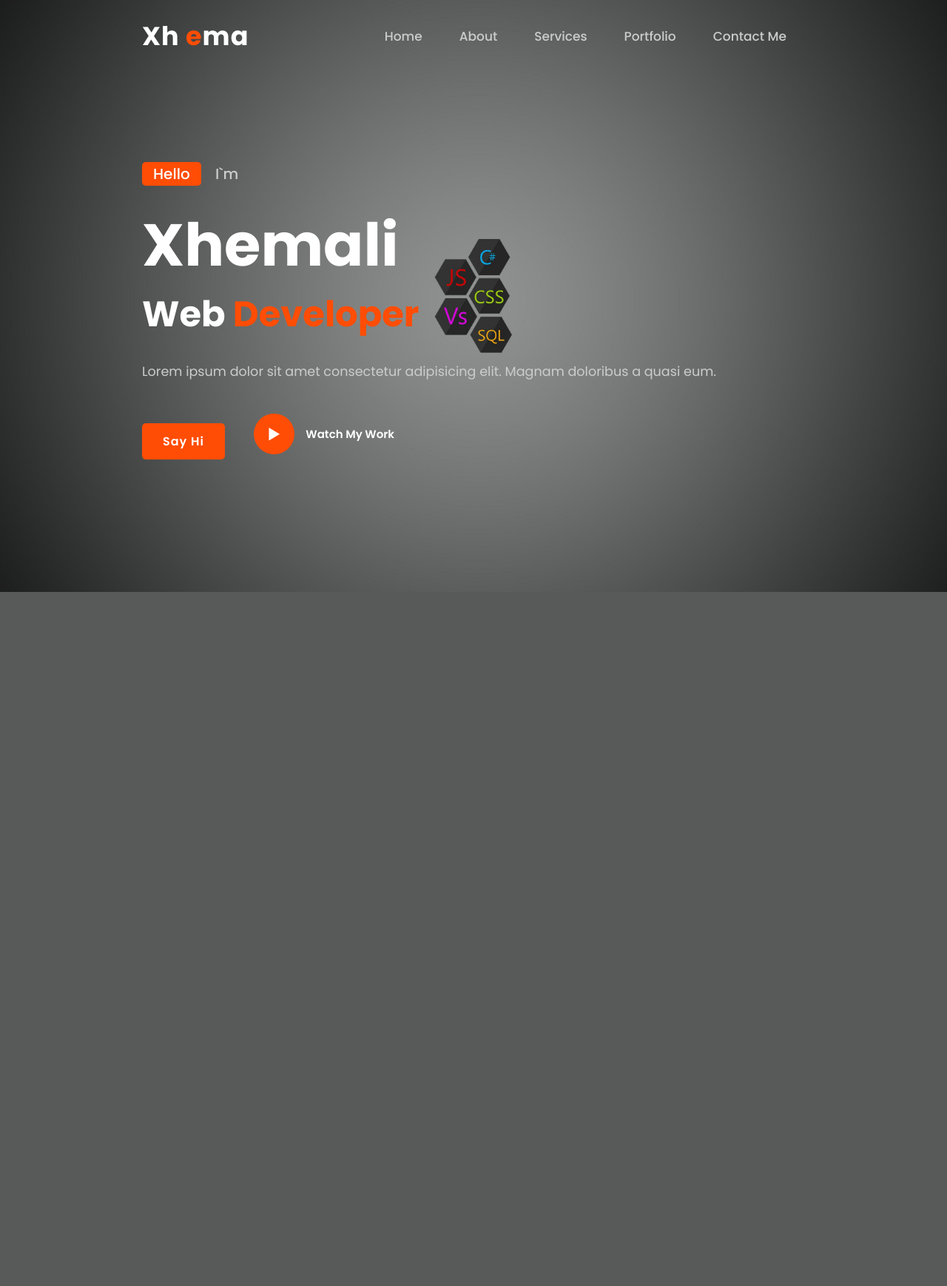
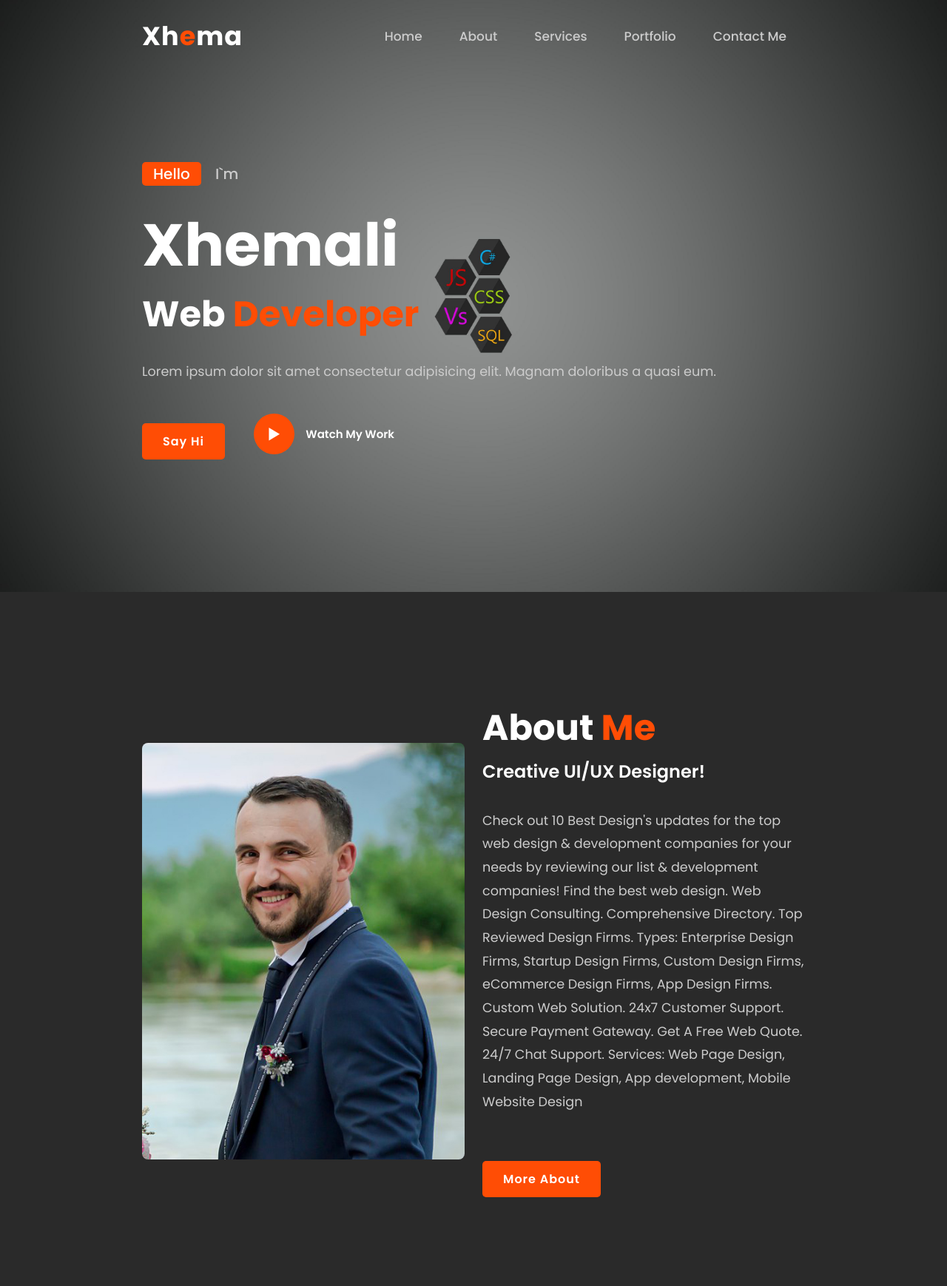
Before and after one commit to XhemaliDurguti/PersonalWeb, a PHP site: page / in a window 1280 px wide. Shown: the whole page at 74% size. Before the commit the page ends 800 px from the top, so only its background shows below. Run offline with PHP 8.4, Linux system fonts and the light colour scheme.

Commit message:
About section create html and css

```diff
--- a/assets/css/style.css
+++ b/assets/css/style.css
@@ -186,3 +186,46 @@ section {
 .btn2 span i:hover {
     transform: scale(1.1) translateY(5px);
 }
+
+header.sticky {
+    background: var(--bg-color);
+    border-bottom: 1px solid #ffffff1a;
+    padding: 12px 15%;
+}
+
+
+/* About start */
+
+.about {
+    display: grid;
+    grid-template-columns: repeat(2, 1fr);
+    align-items: center;
+    gap: 1.5rem;
+}
+
+.about-img img {
+    max-width: 530px;
+    height: auto;
+    width: 100%;
+    border-radius: 8px;
+}
+
+.about-text h2 {
+    font-size: var(--h2-font);
+    line-height: 1;
+}
+
+.about-text h4 {
+    font-size: 24px;
+    font-weight: 600;
+    color: var(--text-color);
+    line-height: 1.7;
+    margin: 15px 0 30px;
+}
+
+.about-text p {
+    color: var(--second-color);
+    font-size: var(--p-font);
+    line-height: 1.8;
+    margin-bottom: 4rem;
+}
--- /dev/null
+++ b/assets/js/script.js
@@ -0,0 +1,4 @@
+const header = document.querySelector("header");
+window.addEventListener("scroll", function() {
+    header.classList.toggle("sticky", window.scrollY > 100);
+});
--- a/index.php
+++ b/index.php
@@ -18,7 +18,7 @@
 <body>
     <!-- Header design -->
     <header>
-        <a href="#" class="logo">Xh <span>e</span>ma</a>
+        <a href="#" class="logo">Xh<span>e</span>ma</a>
 
         <ul class="navlist">
             <li><a href="#home" class="active">Home</a></li>
@@ -43,8 +43,20 @@
             <a href="#" class="btn2"><span><i class="bx bx-play"></i></span>Watch My Work</a>
         </div>
     </section>
+    <!-- about section design -->
+    <section class="about" id="about">
+        <div class="about-img">
+            <img src="./assets/img/about.jpg" alt="">
+        </div>
+        <div class="about-text">
+            <h2>About <span>Me</span></h2>
+            <h4>Creative UI/UX Designer!</h4>
+            <p>Check out 10 Best Design's updates for the top web design & development companies for your needs by reviewing our list & development companies! Find the best web design. Web Design Consulting. Comprehensive Directory. Top Reviewed Design Firms. Types: Enterprise Design Firms, Startup Design Firms, Custom Design Firms, eCommerce Design Firms, App Design Firms. Custom Web Solution. 24x7 Customer Support. Secure Payment Gateway. Get A Free Web Quote. 24/7 Chat Support. Services: Web Page Design, Landing Page Design, App development, Mobile Website Design</p>
+            <a href="#" class="btn">More About</a>
+        </div>
+    </section>
     <!-- custom js link-->
-    <script type="text/javascript" src="./assets/js/script.js></script>
+    <script type="text/javascript" src="./assets/js/script.js"></script>
 </body>
 
 </html>
```
Also changed, not shown: assets/img/about.jpg (added).
